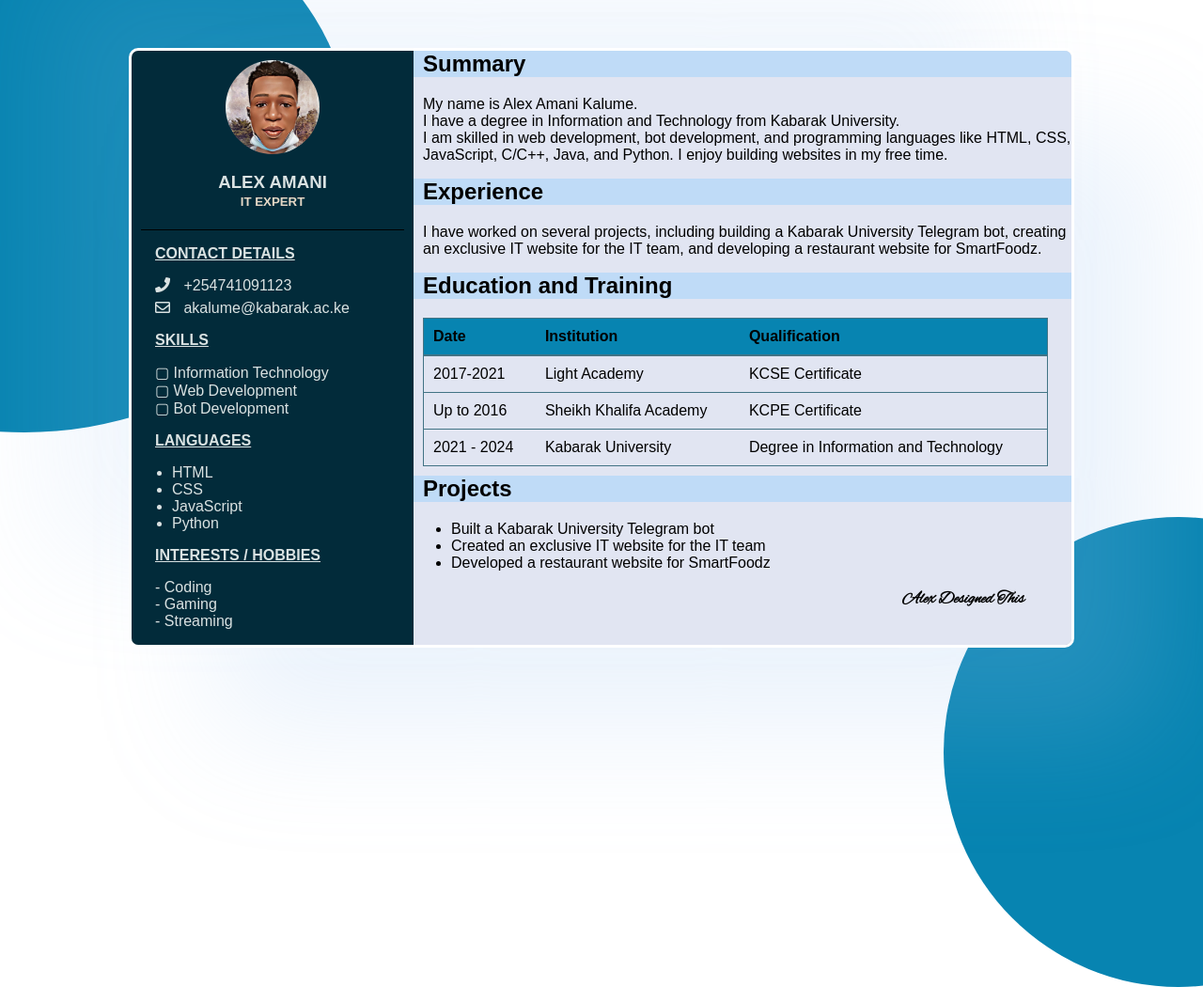
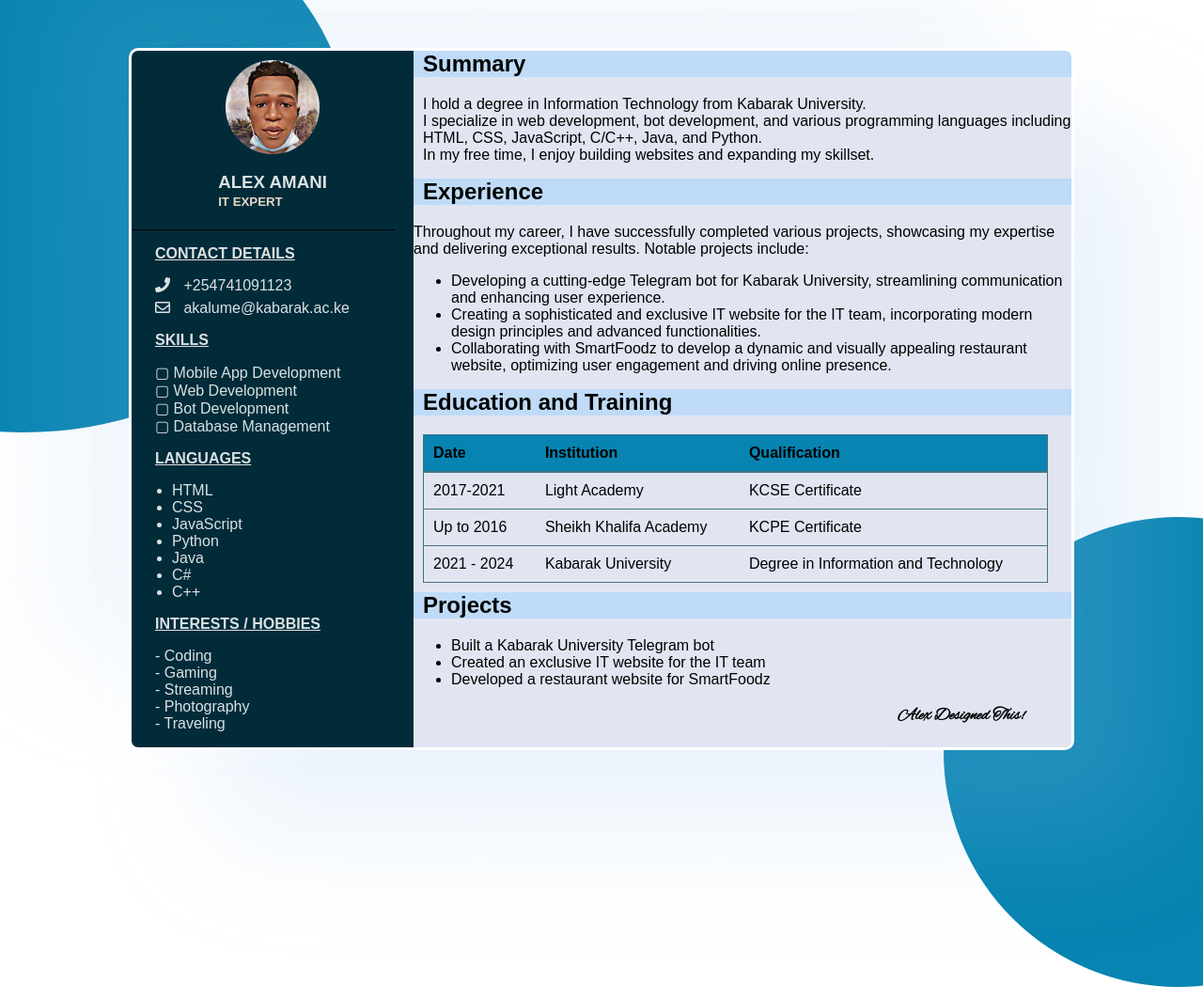
Before and after one commit to Anonymous-V73X/Anonymous-V73X.github.io, a plain HTML site: page index.html in a window 1280 px wide. Shown: the top 1050 px of the page at 94% size. Drawn offline with Linux system fonts and the light colour scheme; a web font is replaced by a local one.

Commit message:
Update index.html

```diff
--- a/index.html
+++ b/index.html
@@ -36,14 +36,20 @@
 
         <img src="./PhotoLab_Kawuma_F_20220115_070534.jpg" alt="Profile Picture" />
 
-        <h3> ALEX AMANI</h3>
+        <div class="image-dets">
+          <h3> ALEX AMANI</h3>
 
-        <h5> IT EXPERT</h5>
+          <h5> IT EXPERT</h5>
 
-        <span class="break"></span>
+        </div>
+
+
+
 
 
       </div>
+
+      <div class="break"></div>
 
 
 
@@ -79,13 +85,14 @@
           <br>
         </p>
 
-        <p>&#9634; Information Technology
+        <p>&#9634; Mobile App Development
           <br>
 
           &#9634; Web Development <br>
 
           &#9634; Bot
           Development
+          <br> &#9634; Database Management
         </p>
 
 
@@ -103,6 +110,9 @@
           <li>CSS</li>
           <li>JavaScript</li>
           <li>Python</li>
+          <li>Java</li>
+          <li>C#</li>
+          <li>C++</li>
         </ul>
 
       </div>
@@ -113,6 +123,7 @@
         <u><b>INTERESTS / HOBBIES</b></u>
 
         <p>- Coding <br>- Gaming <br>- Streaming
+          <br>- Photography <br>- Traveling
         </p>
 
       </div>
@@ -127,21 +138,34 @@
       <div class="summary">
         <h2>Summary</h2>
         <p style="padding-left: 10px;">
-          My name is Alex Amani Kalume. <br />I have a degree in Information
-          and Technology from Kabarak University.<br />I am skilled in web
-          development, bot development, and programming languages like HTML,
-          CSS, JavaScript, C/C++, Java, and Python. I enjoy building websites
-          in my free time.
+
+          I hold a degree in Information Technology from Kabarak University. <br>
+          I specialize in web development, bot development, and various programming languages including HTML, CSS,
+          JavaScript,
+          C/C++, Java, and Python. <br>
+          In my free time, I enjoy building websites and expanding my skillset.
         </p>
       </div>
 
       <div class="experience">
         <h2>Experience</h2>
-        <p style="padding-left: 10px;">
-          I have worked on several projects, including building a Kabarak
-          University Telegram bot, creating an exclusive IT website for the IT
-          team, and developing a restaurant website for SmartFoodz.
+        <p class="professional">
+          Throughout my career, I have successfully completed various projects, showcasing my expertise and delivering
+          exceptional results. Notable projects include:
+
+        <ul>
+          <li>Developing a cutting-edge Telegram bot for Kabarak University, streamlining communication and enhancing
+            user
+            experience.</li>
+          <li>Creating a sophisticated and exclusive IT website for the IT team, incorporating modern design principles
+            and
+            advanced functionalities.</li>
+          <li>Collaborating with SmartFoodz to develop a dynamic and visually appealing restaurant website, optimizing
+            user
+            engagement and driving online presence.</li>
+        </ul>
         </p>
+
       </div>
 
       <div class="Education">
@@ -178,7 +202,8 @@
           <li>Developed a restaurant website for SmartFoodz</li>
         </ul>
 
-        <p class="Alex">Alex Designed This</p>
+        <p class="Alex">Alex Designed This!</p>
+
       </div>
 
     </div>
```
